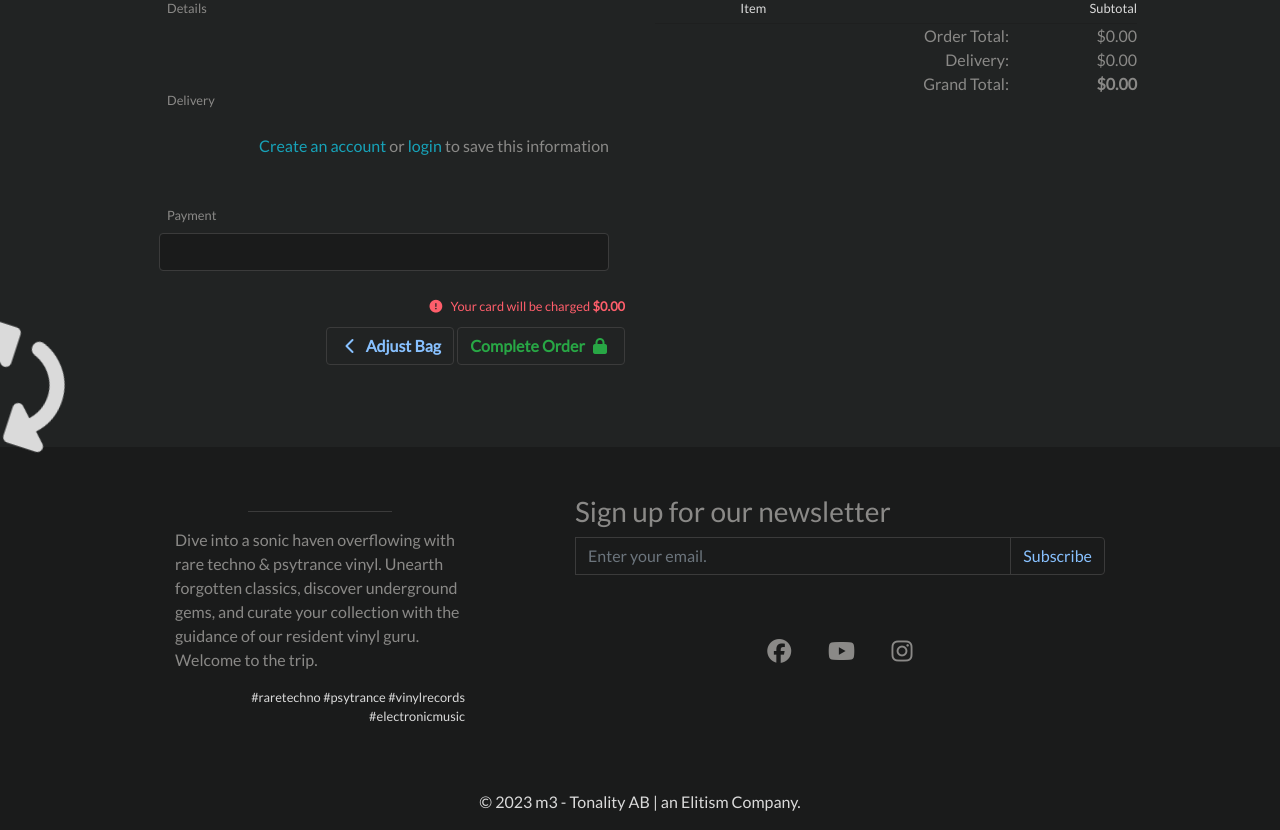
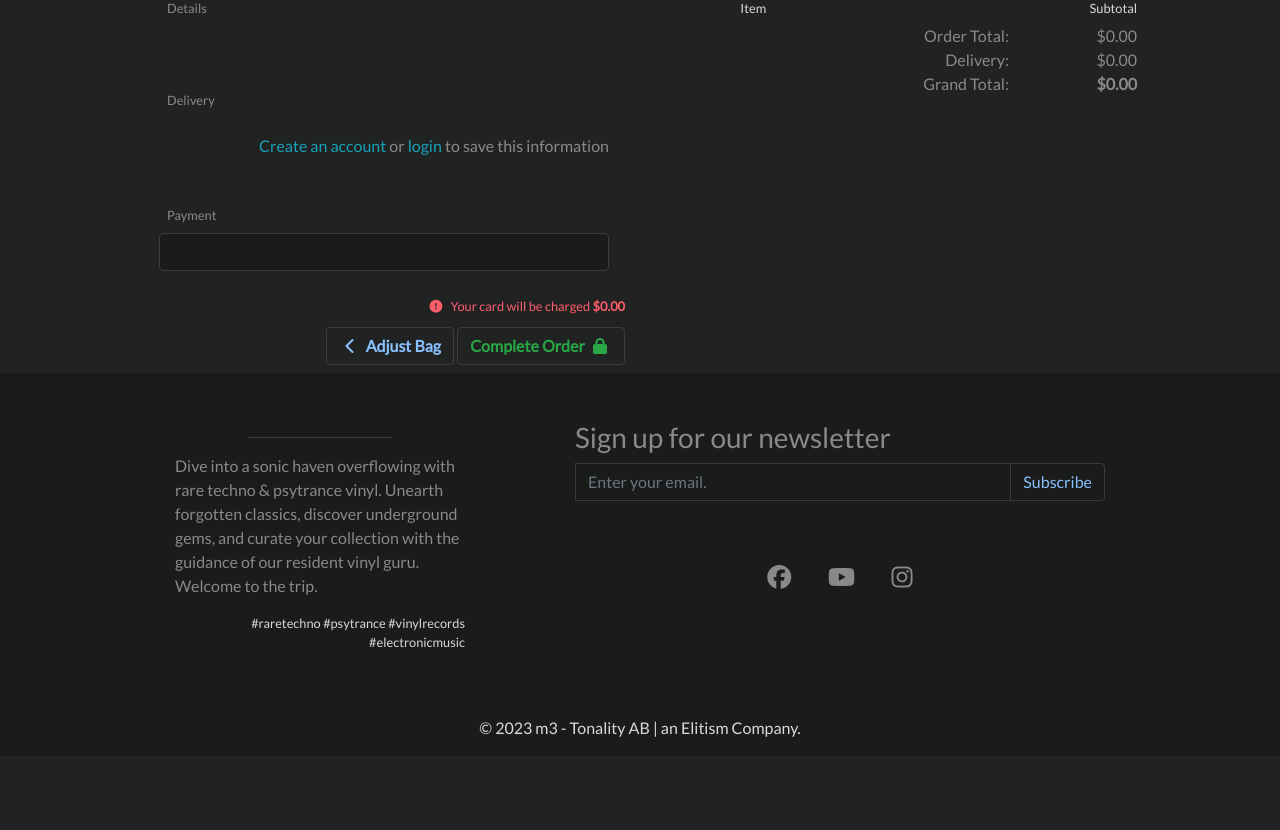
Before and after one commit to zakenaio/pp5-tonality, a Django app: template checkout/templates/checkout/checkout.html in a window 1280 px wide. Shown: the part 317-1147 px from the top of the page. After the commit the page ends 1054 px from the top, so only its background shows below. Run offline with Django 5.2, Linux system fonts and the light colour scheme; the template is opened without the code that fills it, so the values that code supplies are empty; some libraries are stand-ins or nearby versions.

Commit message:
Removed spinner, it showed in at checkout, not load

```diff
--- a/checkout/templates/checkout/checkout.html
+++ b/checkout/templates/checkout/checkout.html
@@ -165,13 +165,7 @@
         </div>
     </div>
 
-    <div id="loading-overlay">
-        <h1 class="text-light logo-font loading-spinner">
-            <span class="icon">
-                <i class="fas fa-3x fa-sync-alt fa-spin"></i>
-            </span>
-        </h1>
-    </div>
+
 {% endblock %}
 
 {% block postloadjs %}
```
